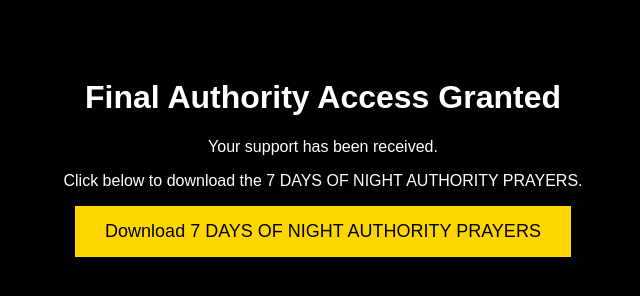
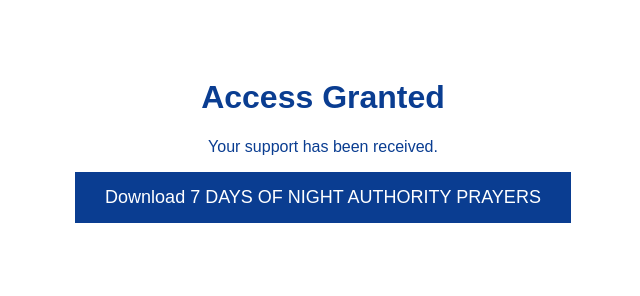
Before and after one commit to TheFrequencyLive/thefrequencylive.github.io, a plain HTML site: page 7-DAYS-OF-NIGHT-AUTHORITY-PRAYERS.html in a window 1280 px wide. Shown: the whole page, without its empty margins (317-957 px from the left). Drawn offline with Linux system fonts and the light colour scheme.

Commit message:
7-DAYS-OF-NIGHT-AUTHORITY-PRAYERS.html

```diff
--- a/7-DAYS-OF-NIGHT-AUTHORITY-PRAYERS.html
+++ b/7-DAYS-OF-NIGHT-AUTHORITY-PRAYERS.html
@@ -2,35 +2,17 @@
 <html>
 <head>
 <title>7 DAYS OF NIGHT AUTHORITY PRAYERS Access</title>
-<meta name="viewport" content="width=device-width, initial-scale=1.0">
-<style>
-body {
-background-color: black;
-color: white;
-font-family: Arial;
-text-align: center;
-padding: 50px;
-}
-button {
-background-color: gold;
-color: black;
-padding: 15px 30px;
-font-size: 18px;
-border: none;
-cursor: pointer;
-}
-</style>
 </head>
-<body>
+<body style="text-align:center;font-family:Arial;background:white;color:#0A3D91;padding:50px;">
 
-<h1>Final Authority Access Granted</h1>
+<h1>Access Granted</h1>
 
 <p>Your support has been received.</p>
 
-<p>Click below to download the 7 DAYS OF NIGHT AUTHORITY PRAYERS.</p>
-
-<a href="https://thefrequencylive.github.io/7-DAYS-OF-NIGHT-AUTHORITY-PRAYERS.pdf">
-<button>Download 7 DAYS OF NIGHT AUTHORITY PRAYERS</button>
+<a href="7-DAYS-OF-NIGHT-AUTHORITY-PRAYERS.pdf">
+<button style="padding:15px 30px;font-size:18px;background:#0A3D91;color:white;border:none;">
+Download 7 DAYS OF NIGHT AUTHORITY PRAYERS
+</button>
 </a>
 
 </body>
```
